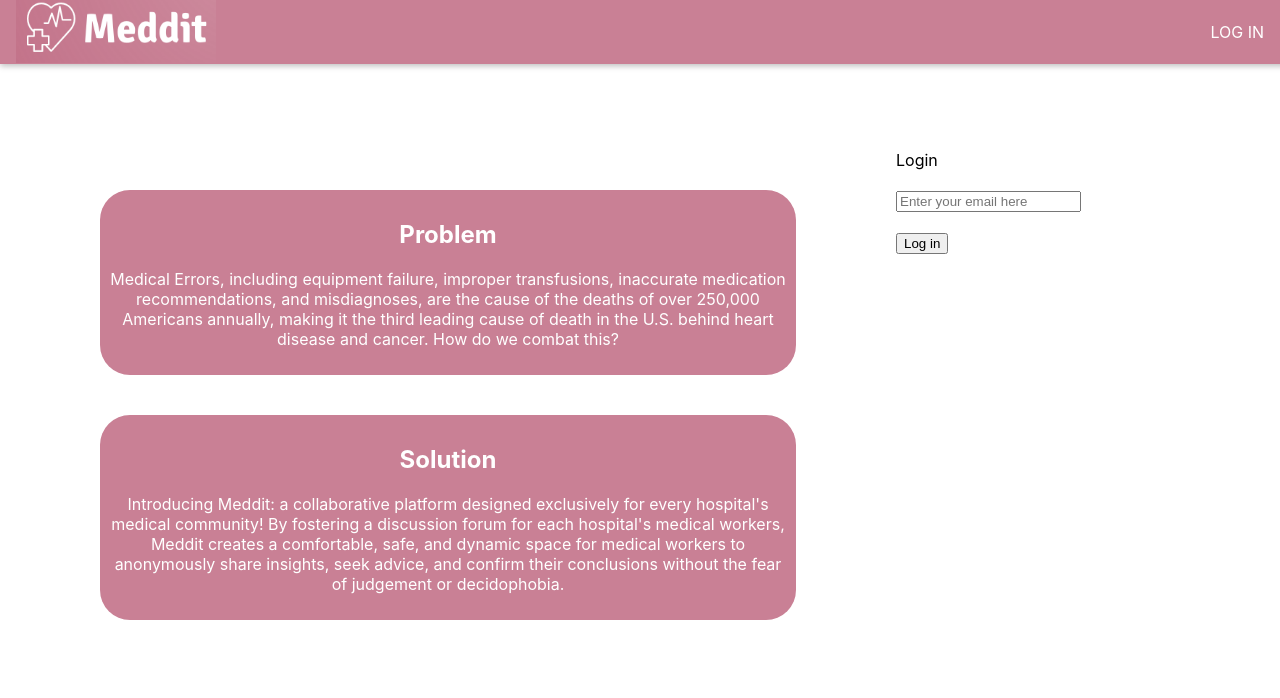
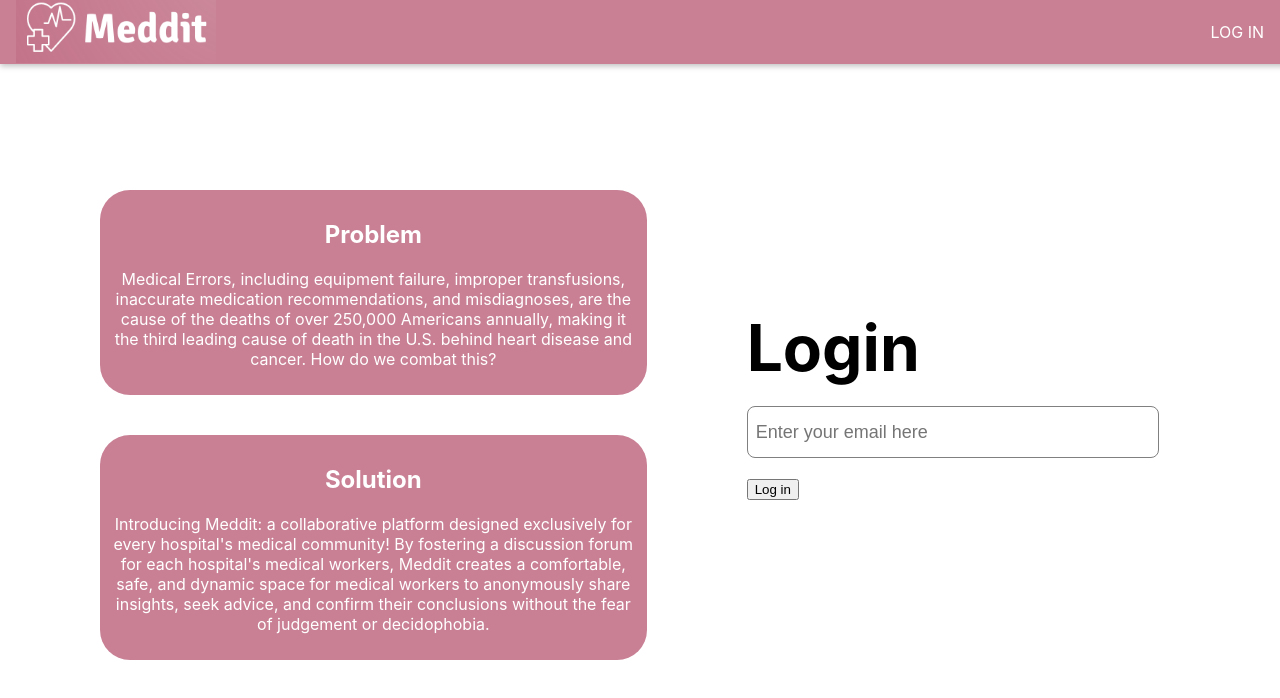
Before and after one commit to Raviteja-Tammana/Meddit, a React (Create React App) app in the folder Frontend/meddit_frontend/: page / in a window 1280 px wide. Shown: the top 698 px of the page. Built offline with nearby package versions, Linux system fonts and the light colour scheme.

Commit message:
completed about us page

```diff
--- a/Frontend/meddit_frontend/src/landing_page/pages/AboutUs.css
+++ b/Frontend/meddit_frontend/src/landing_page/pages/AboutUs.css
@@ -10,10 +10,13 @@
     border-color: black;
 }
 
-.mainContainer{
+.alllogin{
     display: block;
     width: 50%;
     height: fit-content;
+    margin-top: auto;
+    margin-bottom: auto;
+
 }
 
 .info{
@@ -31,6 +34,18 @@
     text-align: center;
 }
 
-.mainContainer{
+.titleContainer{
+    font-size: 64px;
+  font-weight: bolder;
+  align-items: center;
 
 }
+
+.inputBox {
+    height: 48px;
+    width: 400px;
+    font-size: large;
+    border-radius: 8px;
+    border: 1px solid grey;
+    padding-left: 8px;
+}
```
